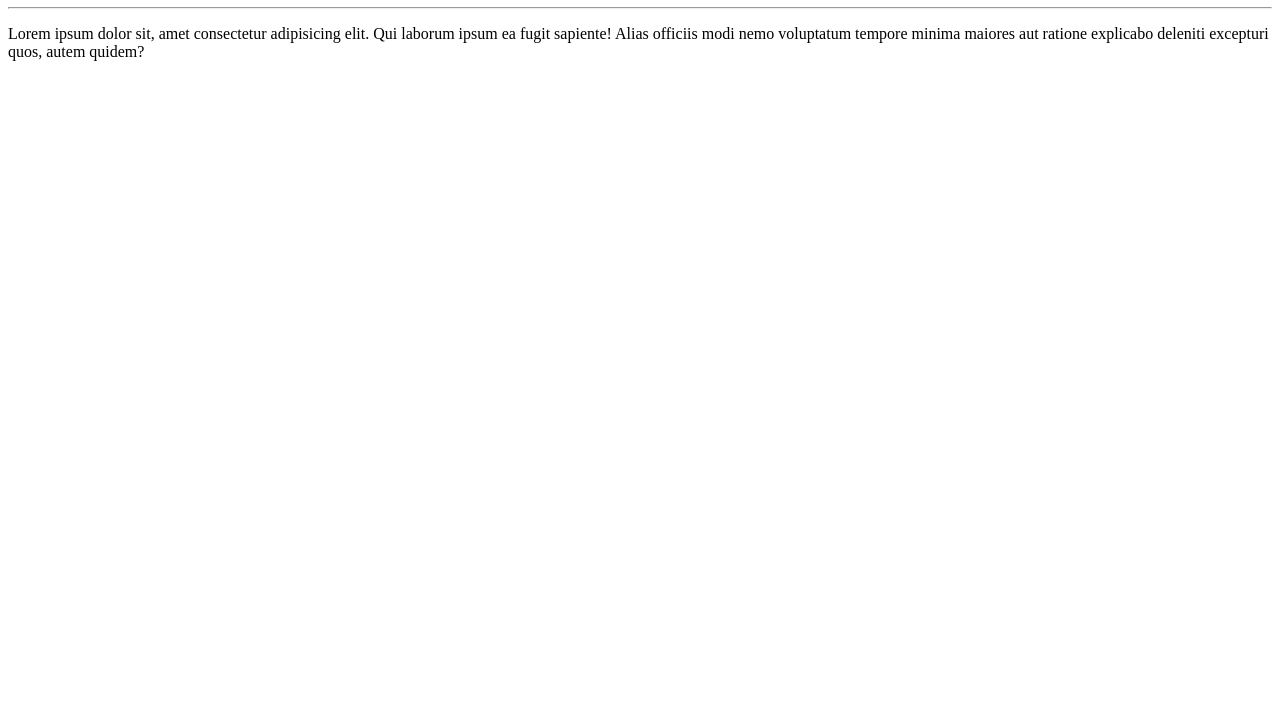
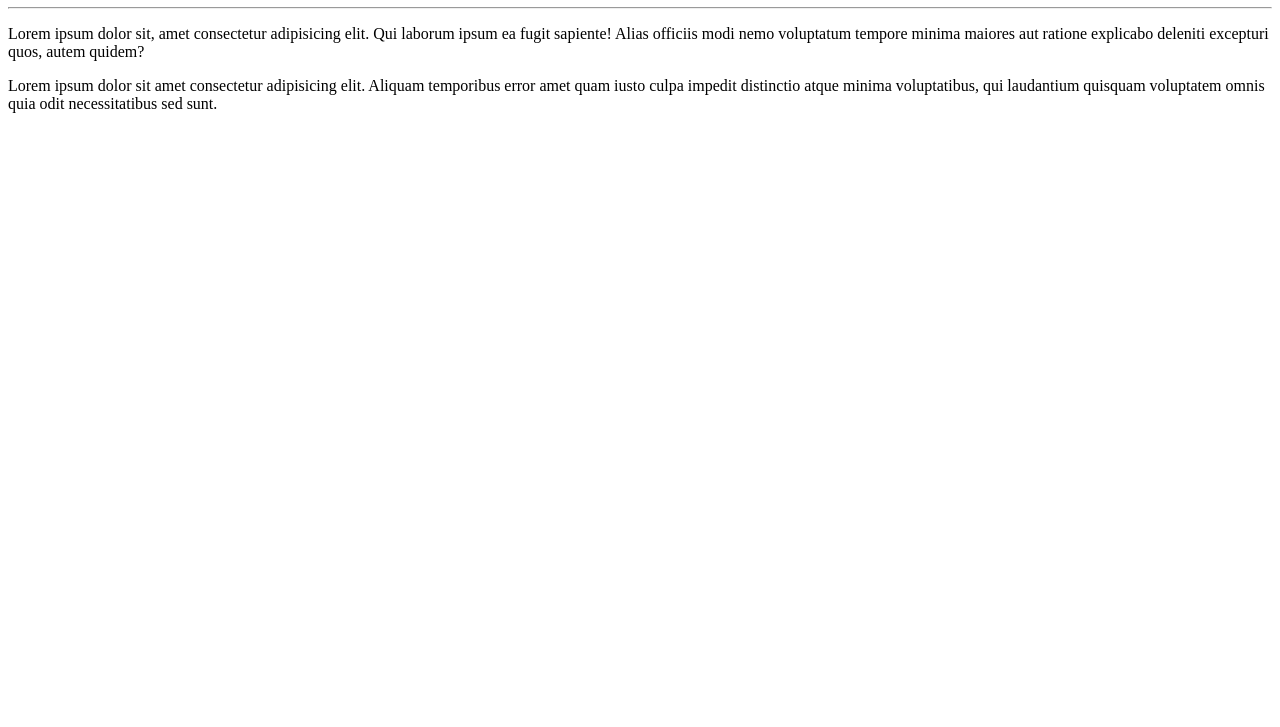
Before and after one commit to JonathansManoel/Ola-Mundo, a plain HTML site: page SITE-EXEMPLO/index.html in a window 1280 px wide. Shown: the part 73-800 px from the top of the page. Drawn offline with Linux system fonts and the light colour scheme.

Commit message:
adicionei um parágrafo

```diff
--- a/SITE-EXEMPLO/index.html
+++ b/SITE-EXEMPLO/index.html
@@ -10,5 +10,6 @@
     <h1>Olá, Mundo</h1>
     <hr>
     <p>Lorem ipsum dolor sit, amet consectetur adipisicing elit. Qui laborum ipsum ea fugit sapiente! Alias officiis modi nemo voluptatum tempore minima maiores aut ratione explicabo deleniti excepturi quos, autem quidem?</p>
+    <p>Lorem ipsum dolor sit amet consectetur adipisicing elit. Aliquam temporibus error amet quam iusto culpa impedit distinctio atque minima voluptatibus, qui laudantium quisquam voluptatem omnis quia odit necessitatibus sed sunt.</p>
 </body>
 </html>
```
